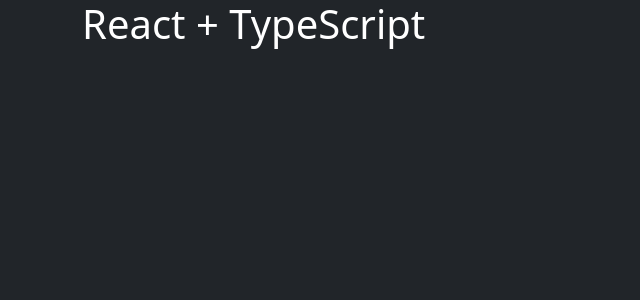
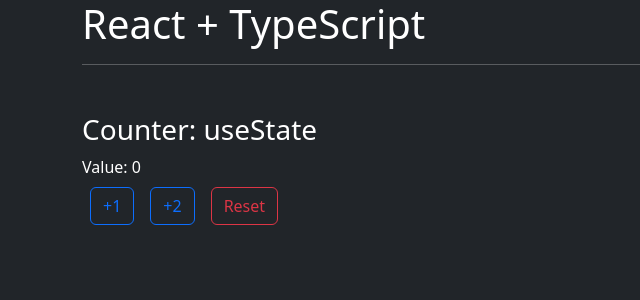
Before and after one commit to Nelitaa/react-typescript, a React (Create React App) app: page / in a window 1280 px wide. Shown: the top 300 px of the page, without its empty margins (0-640 px from the left). Built offline with nearby package versions, Linux system fonts and the light colour scheme.

Commit message:
Add Counter.tsx component

```diff
--- a/src/App.tsx
+++ b/src/App.tsx
@@ -1,7 +1,11 @@
+import { Counter } from "./components/Counter";
+
 function App() {
   return (
     <>
       <h1>React + TypeScript</h1>
+      <hr/>
+      <Counter />
     </>
   );
 }
--- /dev/null
+++ b/src/components/Counter.tsx
@@ -0,0 +1,33 @@
+import { useState } from "react";
+
+export const Counter = () => {
+
+  const [counter, setCounter] = useState(0);
+
+  const increment = ( num:  number = 1 ):void => {
+    setCounter( counter + num );
+  }
+
+  return (
+    <div className="mt-5">
+      <h3>Counter: useState</h3>
+      <span>Value: { counter }</span>
+      <br/>
+      <button
+        onClick={ () => increment() }
+        className="btn btn-outline-primary m-2">
+        +1
+      </button>
+      <button
+        onClick={ () => increment(2) }
+        className="btn btn-outline-primary m-2">
+        +2
+      </button>
+      <button
+        onClick={ () => setCounter(0) }
+        className="btn btn-outline-danger m-2">
+        Reset
+      </button>
+    </div>
+  )
+}
```
